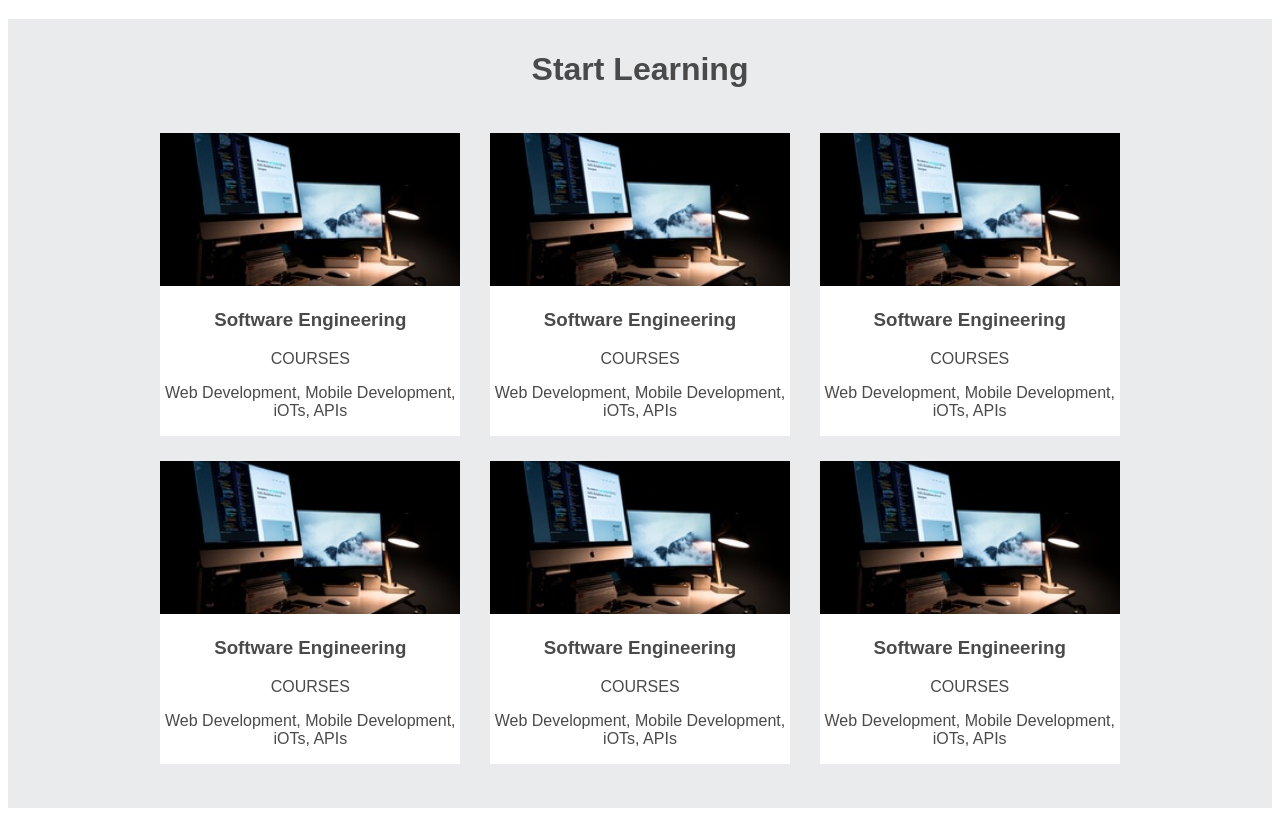
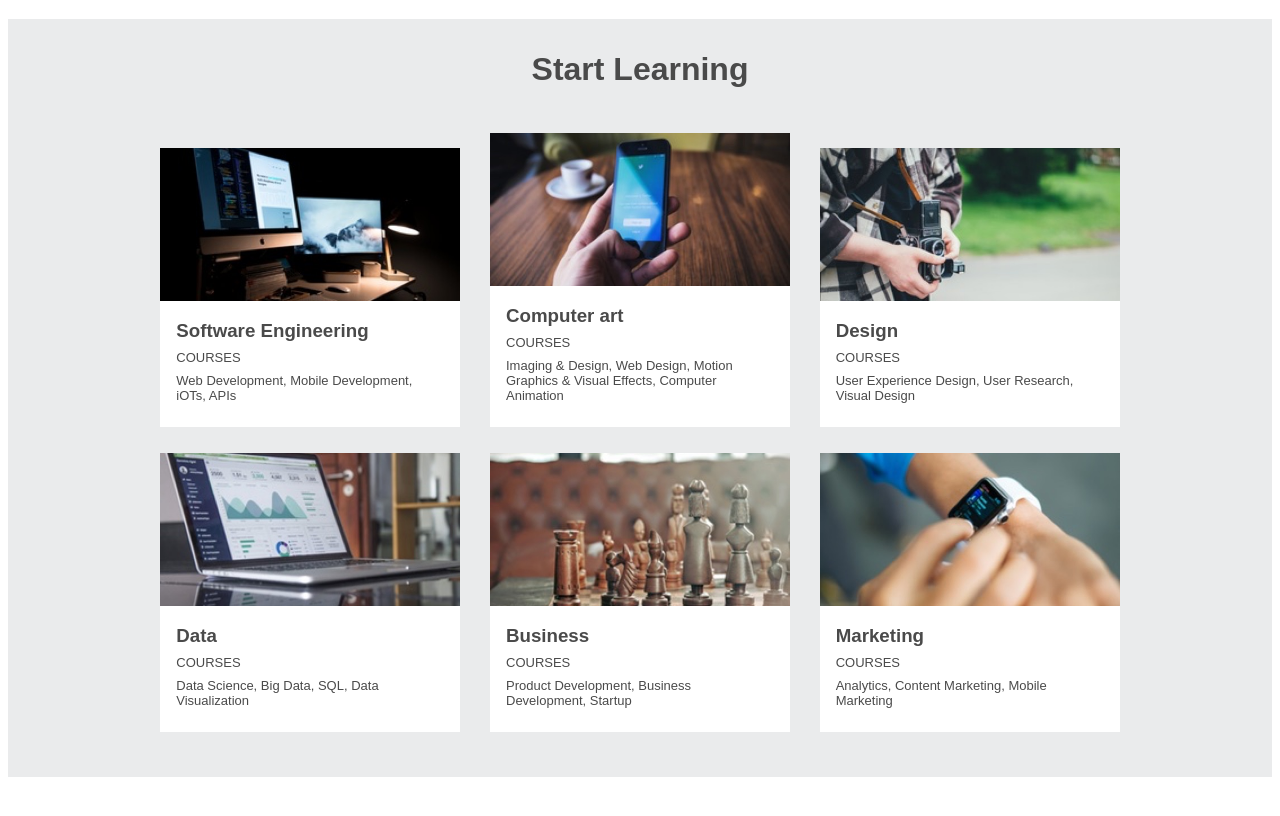
Before and after one commit to lvaldi04/colmar_academy, a plain HTML site: page index.html in a window 1280 px wide. Shown: the part 1480-2296 px from the top of the page. After the commit the page ends 2265 px from the top, so only its background shows below. Drawn offline with Linux system fonts and the light colour scheme.

Commit message:
Start Learning Update

```diff
--- a/index.html
+++ b/index.html
@@ -80,51 +80,51 @@
     <div class="secondcard">
 
       <div class="secondcontainer">
-        <img id="secondimg" src="./images/course-software.jpg" alt="software">
+        <img id="secondimg" src="./images/course-software.jpg" alt="computer_software">
         <div class="secondcaption">
           <h3>Software Engineering</h3>
-          <p>COURSES</p>
+          <p id="courses">COURSES</p>
           <p>Web Development, Mobile Development, iOTs, APIs</p>
         </div>
       </div>
       <div class="secondcontainer">
-        <img id="secondimg" src="./images/course-software.jpg" alt="software">
+        <img id="secondimg" src="./images/course-computer-art.jpg" alt="computer_art">
         <div class="secondcaption">
-          <h3>Software Engineering</h3>
-          <p>COURSES</p>
-          <p>Web Development, Mobile Development, iOTs, APIs</p>
+          <h3>Computer art</h3>
+          <p id="courses">COURSES</p>
+          <p>Imaging & Design, Web Design, Motion Graphics & Visual Effects, Computer Animation</p>
         </div>
       </div>
       <div class="secondcontainer">
-        <img id="secondimg" src="./images/course-software.jpg" alt="software">
-        <div class="second caption">
-          <h3>Software Engineering</h3>
-          <p>COURSES</p>
-          <p>Web Development, Mobile Development, iOTs, APIs</p>
+        <img id="secondimg" src="./images/course-design.jpg" alt="computer_design">
+        <div class="secondcaption">
+          <h3>Design</h3>
+          <p id="courses">COURSES</p>
+          <p>User Experience Design, User Research, Visual Design</p>
         </div>
        </div>
        <div class="secondcontainer">
-        <img id="secondimg" src="./images/course-software.jpg" alt="software">
+        <img id="secondimg" src="./images/course-data.jpg" alt="computer_data">
         <div class="secondcaption">
-          <h3>Software Engineering</h3>
-          <p>COURSES</p>
-          <p>Web Development, Mobile Development, iOTs, APIs</p>
+          <h3>Data</h3>
+          <p id="courses">COURSES</p>
+          <p>Data Science, Big Data, SQL, Data Visualization</p>
         </div>
        </div>
        <div class="secondcontainer">
-        <img id="secondimg" src="./images/course-software.jpg" alt="software">
+        <img id="secondimg" src="./images/course-business.jpg" alt="computer_business">
         <div class="secondcaption">
-          <h3>Software Engineering</h3>
-          <p>COURSES</p>
-          <p>Web Development, Mobile Development, iOTs, APIs</p>
+          <h3>Business</h3>
+          <p id="courses">COURSES</p>
+          <p>Product Development, Business Development, Startup</p>
         </div>
        </div>
        <div class="secondcontainer">
-        <img id="secondimg" src="./images/course-software.jpg" alt="software">
+        <img id="secondimg" src="./images/course-marketing.jpg" alt="computer_marketing">
         <div class="secondcaption">
-          <h3>Software Engineering</h3>
-          <p>COURSES</p>
-          <p>Web Development, Mobile Development, iOTs, APIs</p>
+          <h3>Marketing</h3>
+          <p id="courses">COURSES</p>
+          <p>Analytics, Content Marketing, Mobile Marketing</p>
         </div>
        </div>
 
--- a/style.css
+++ b/style.css
@@ -169,10 +169,30 @@ padding-bottom: 32px;
     justify-content: space-evenly;
     align-items: center;
     width: 300px;
-    height: 67%;
+    height: 60%;
     margin: 1%;
     background-color: white ;
 
 }
 .secondcaption{
+    padding-left: 16px;
+    padding-right: 16px;
 }
+#courses{
+    padding-top: 8px;
+    padding-bottom: 8px;
+    margin-top: 0px;
+    margin-bottom: 0px;
+}
+.secondcaption h3{
+    text-align: left;
+    margin-top: 15px;
+    margin-bottom: 0%;
+
+}
+.secondcontainer p{
+    text-align: left;
+    font-size: small;
+    margin: 0px;
+    padding-bottom: 24px;
+}
```
